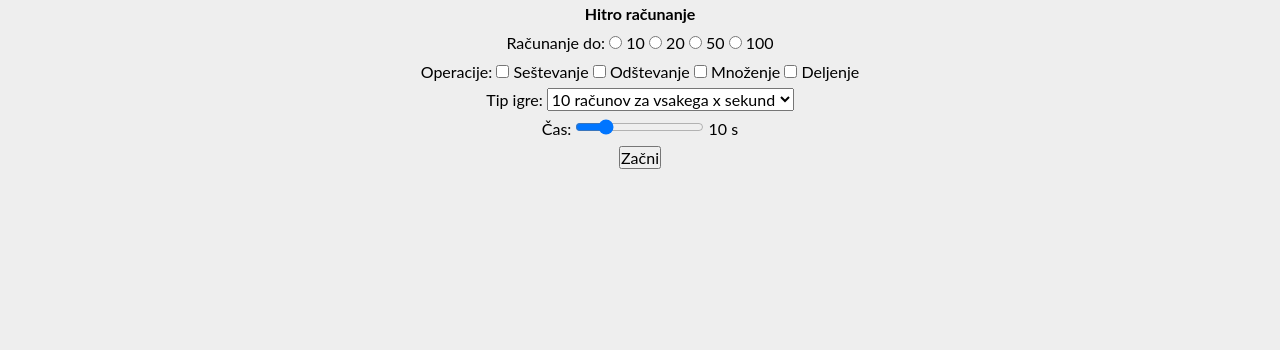
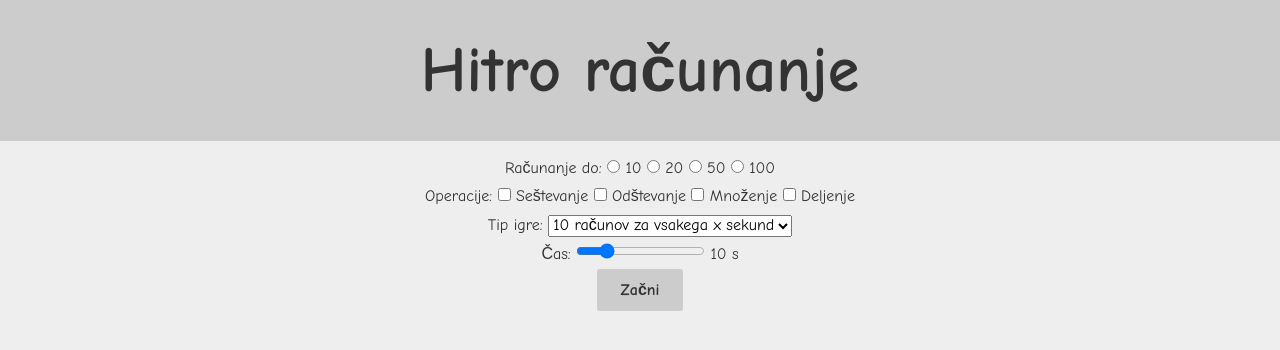
Before and after one commit to maticVernikFERI/HitroRacunanje, a plain HTML site: page index.html in a window 1280 px wide. Drawn offline with nearby package versions, Linux system fonts and the light colour scheme.

Commit message:
Add index.css and update style.css

```diff
--- /dev/null
+++ b/index.css
@@ -0,0 +1,24 @@
+form{
+    display: flex;
+    flex-direction: column;
+    align-items: center;
+    height: 100vh;
+}
+
+#submitButton{
+    display: inline-block;
+    outline: none;
+    cursor: pointer;
+    font-weight: 600;
+    border-radius: 3px;
+    padding: 12px 24px;
+    border: 0;
+    color: var(--primary-color);
+    background: var(--secondary-bg);
+    line-height: 1.15;
+    font-size: 16px;
+    }
+    #submitButton:hover {
+        transition: all .1s ease;
+        box-shadow: 0 0 0 0 #fff, 0 0 0 3px var(--secondary-bg);
+    }
--- a/index.html
+++ b/index.html
@@ -5,6 +5,7 @@
     <title>Hitro računanje</title>
     <meta charset="UTF-8">
     <link rel="stylesheet" href="style.css">
+    <link rel="stylesheet" href="index.css">
     <script src="https://ajax.googleapis.com/ajax/libs/jquery/3.7.1/jquery.min.js"></script>
     <script src="validateForm.js"></script>
 </head>
@@ -46,7 +47,7 @@
             <input type="range" min="5" max="30" value="10" id="cas" name="cas">
             <span id="value"></span>
         </div>
-        <input type="submit" value="Začni">
+        <input type="submit" value="Začni" id="submitButton">
     </form>
 
     <script>
@@ -58,15 +59,15 @@
             output.innerHTML = this.value + " s";
         }
 
-        function changeTime(){
+        function changeTime() {
             var tipIgre = document.getElementById("tipIgre").value;
-            if(tipIgre == "casovna"){
+            if (tipIgre == "casovna") {
                 slider.min = 5;
                 slider.max = 30;
                 slider.value = 10;
                 slider.step = 1;
                 output.innerHTML = slider.value + " s";
-            }else{
+            } else {
                 slider.min = 20;
                 slider.max = 120;
                 slider.value = 30;
--- a/style.css
+++ b/style.css
@@ -13,6 +13,7 @@
     line-height: 1.8em;
     box-sizing: border-box;
     scroll-behavior: smooth;
+    font-family: 'Comic Sans MS', sans-serif;
 }
 
 html,
@@ -21,10 +22,37 @@ body {
 }
 
 html {
-    min-width: 300px;
     background-color: var(--primary-bg);
+    color: var(--primary-color);
 }
 
 body {
     text-align: center;
+    font-size: 2em;
 }
+
+h1 {
+    font-size: 2em;
+    font-weight: 700;
+    margin: 0 0 0.2em 0;
+    padding: 0.2em 0 0.2em 0;
+    background-color: var(--secondary-bg);
+}
+
+button{
+display: inline-block;
+outline: none;
+cursor: pointer;
+font-weight: 600;
+border-radius: 3px;
+padding: 12px 24px;
+border: 0;
+color: var(--primary-color);
+background: var(--secondary-bg);
+line-height: 1.15;
+font-size: 16px;
+}
+button:hover {
+    transition: all .1s ease;
+    box-shadow: 0 0 0 0 #fff, 0 0 0 3px var(--secondary-bg);
+}
```
